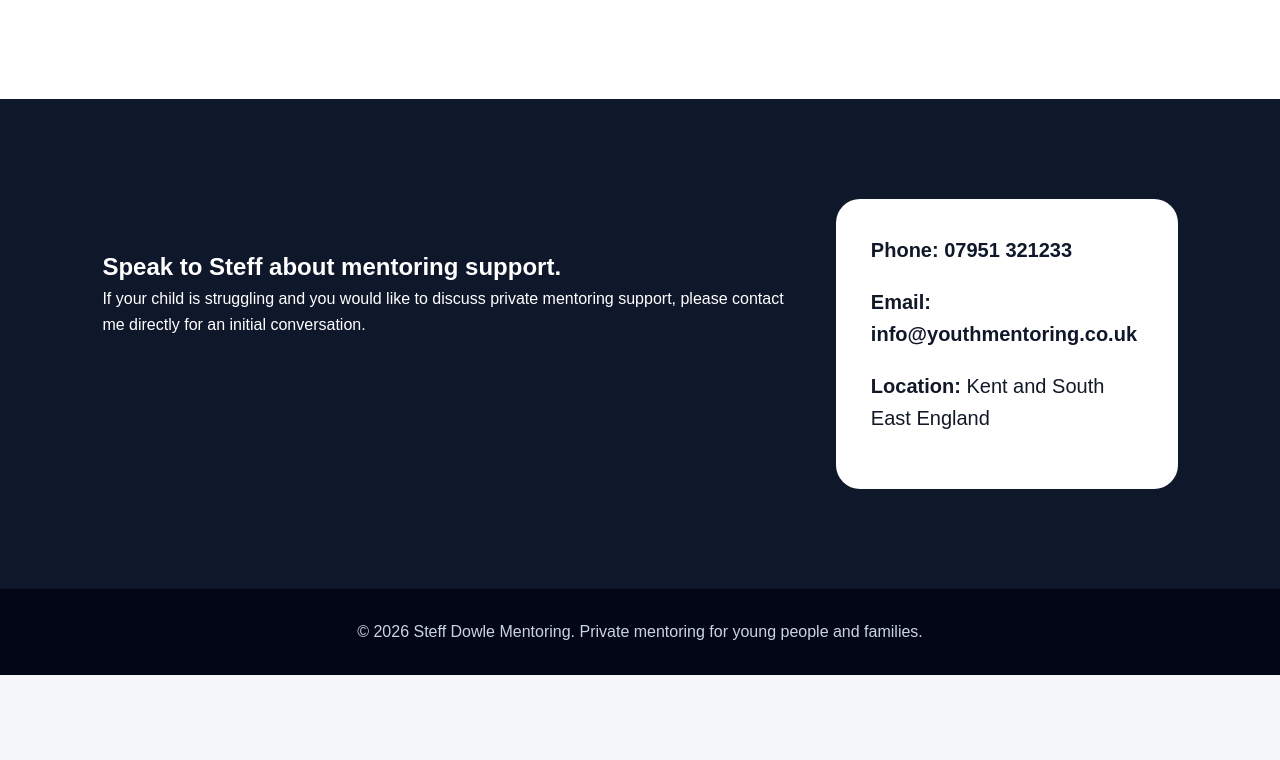
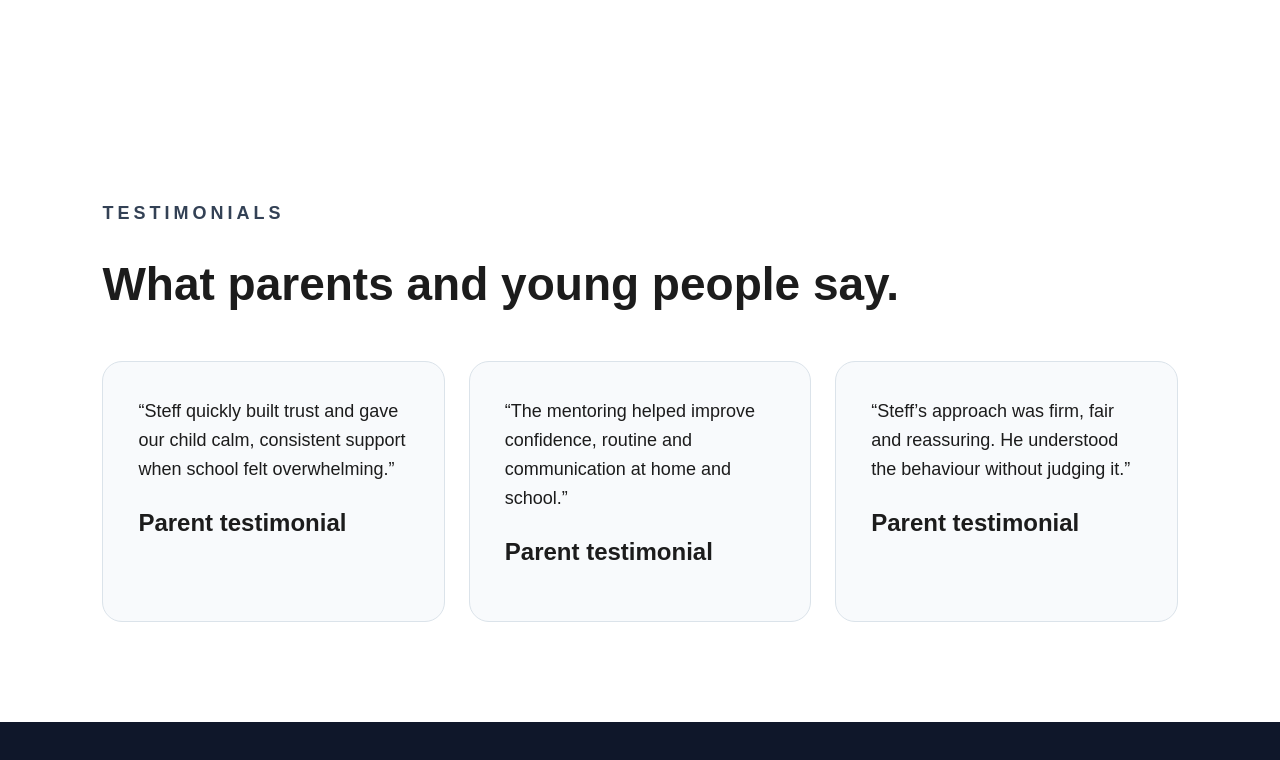
Before and after one commit to steffdowle-mentor/steff-dowle-mentoring, a React (Vite) app: page / in a window 1280 px wide. Shown: the part 3760-4520 px from the top of the page. Before the commit the page ends 4435 px from the top, so only its background shows below. Built offline with nearby package versions, Linux system fonts and the light colour scheme.

Commit message:
Update main.jsx

```diff
--- a/src/main.jsx
+++ b/src/main.jsx
@@ -159,7 +159,34 @@ function App() {
             </div>
           </div>
         </section>
+<section className="section light">
+  <p className="eyebrow dark">Testimonials</p>
 
+  <h2>What parents and young people say.</h2>
+
+  <div className="grid">
+    <div className="card">
+      <p>
+        “Steff quickly built trust and gave our child calm, consistent support when school felt overwhelming.”
+      </p>
+      <h3>Parent testimonial</h3>
+    </div>
+
+    <div className="card">
+      <p>
+        “The mentoring helped improve confidence, routine and communication at home and school.”
+      </p>
+      <h3>Parent testimonial</h3>
+    </div>
+
+    <div className="card">
+      <p>
+        “Steff’s approach was firm, fair and reassuring. He understood the behaviour without judging it.”
+      </p>
+      <h3>Parent testimonial</h3>
+    </div>
+  </div>
+</section>
         <section id="contact" className="contact">
           <div>
             <p className="eyebrow">Contact</p>
```
